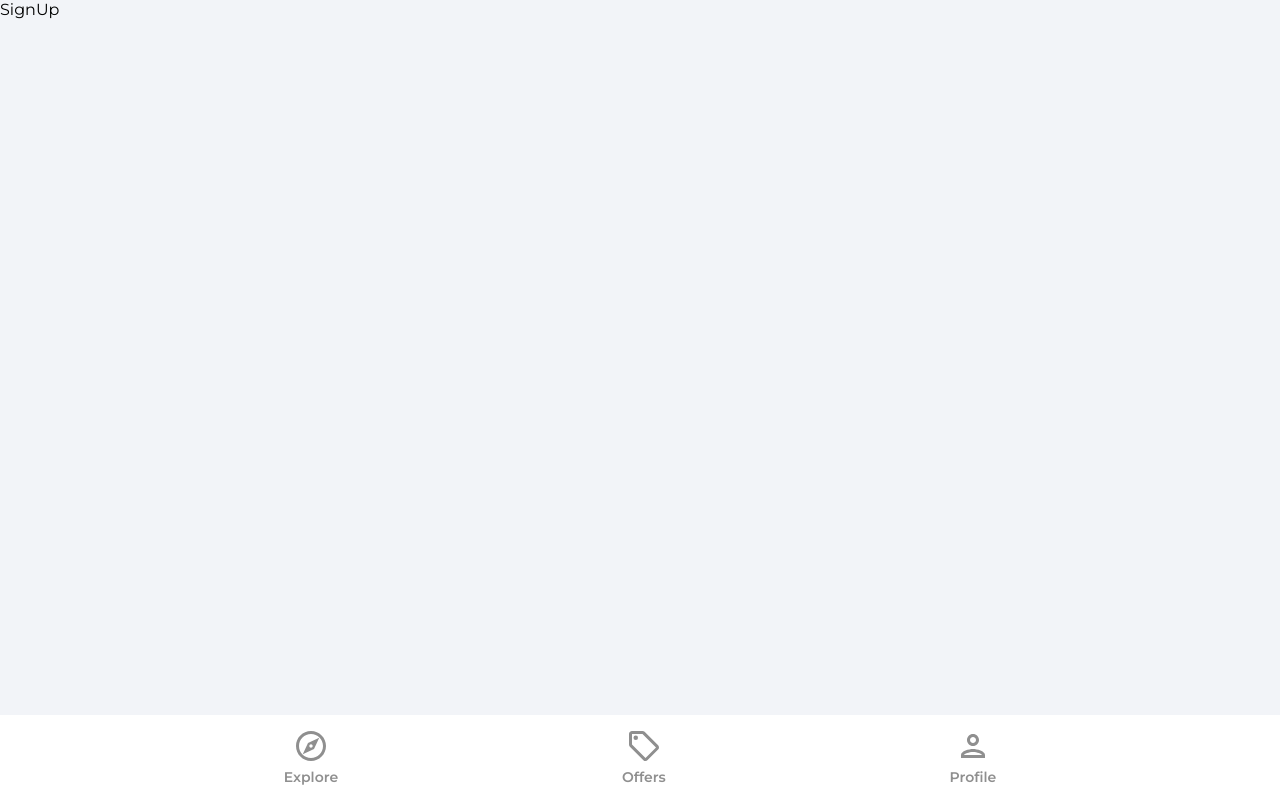
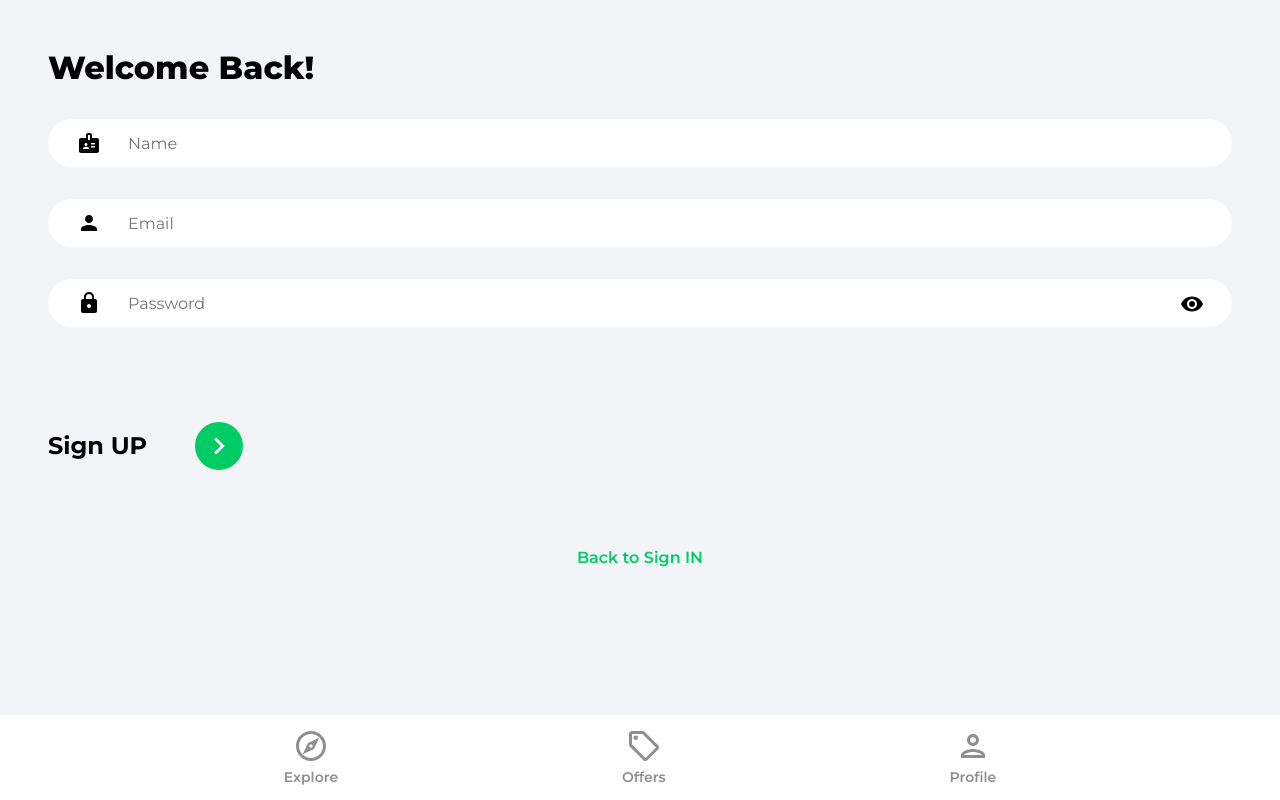
Before and after one commit to mohamedabdallah20/House-Marketplace-ReactJS, a React (Create React App) app: page /sign-up in a window 1280 px wide. Built offline with nearby package versions, Linux system fonts and the light colour scheme.

Commit message:
create sign in/up pages

```diff
--- a/src/pages/SignIn.jsx
+++ b/src/pages/SignIn.jsx
@@ -1,7 +1,75 @@
-import React from 'react'
+import React, { useState } from 'react'
+import { Link, useNavigate } from 'react-router-dom'
+import { ReactComponent as ArrowRightIcon } from '../assets/svg/keyboardArrowRightIcon.svg'
+import VisibilityIcon from '../assets/svg/visibilityIcon.svg'
 
 function SignIn() {
-  return <div>SignIn</div>
+  const [showPassword, setShowPassword] = useState(false)
+  const [formData, setFormData] = useState({
+    email: '',
+    password: '',
+  })
+  const { email, password } = formData
+  const navvigate = useNavigate()
+
+  const onChange = (e) => {
+    e.preventDefault()
+    setFormData((prevState) => ({
+      ...prevState,
+      [e.target.id]: e.target.value,
+    }))
+  }
+
+  return (
+    <>
+      <div className="pageContainer">
+        <header>
+          <p className="pageHeader">Welcome Back!</p>
+        </header>
+        <main>
+          <form>
+            <input
+              className="emailInput"
+              type="email"
+              placeholder="Email"
+              id="email"
+              value={email}
+              onChange={onChange}
+            />
+            <div className="passwordInputDiv">
+              <input
+                type={showPassword ? 'text' : 'password'}
+                className="passwordInput"
+                placeholder="Password"
+                id="password"
+                value={password}
+                onChange={onChange}
+              />
+              <img
+                src={VisibilityIcon}
+                alt="show password"
+                className="showPassword"
+                onClick={() => setShowPassword((prevState) => !prevState)}
+              />
+            </div>
+            <Link to="/forgot-password" className="forgotPasswordLink">
+              Forgot password
+            </Link>
+            <div className="signInBar">
+              <p className="signInText">Sign In</p>
+              <button className="signInButton">
+                <ArrowRightIcon fill="#ffffff" width="34px" height="34px" />
+              </button>
+            </div>
+          </form>
+          {/* google OAuth component */}
+          <Link to="/sign-up" className="registerLink">
+            signUp instead
+          </Link>
+        </main>
+      </div>
+    </>
+  )
 }
 
 export default SignIn
--- a/src/pages/SignUp.jsx
+++ b/src/pages/SignUp.jsx
@@ -1,7 +1,82 @@
-import React from 'react'
+import React, { useState } from 'react'
+import { Link, useNavigate } from 'react-router-dom'
+import { ReactComponent as ArrowRightIcon } from '../assets/svg/keyboardArrowRightIcon.svg'
+import VisibilityIcon from '../assets/svg/visibilityIcon.svg'
 
 function SignUp() {
-  return <div>SignUp</div>
+  const [showPassword, setShowPassword] = useState(false)
+  const [formData, setFormData] = useState({
+    email: '',
+    password: '',
+    // confirmPassword: '',
+    name: '',
+  })
+  const { email, password, name } = formData
+  const navvigate = useNavigate()
+
+  const onChange = (e) => {
+    e.preventDefault()
+    setFormData((prevState) => ({
+      ...prevState,
+      [e.target.id]: e.target.value,
+    }))
+  }
+
+  return (
+    <>
+      <div className="pageContainer">
+        <header>
+          <p className="pageHeader">Welcome Back!</p>
+        </header>
+        <main>
+          <form>
+            <input
+              className="nameInput"
+              type="text"
+              placeholder="Name"
+              id="name"
+              value={name}
+              onChange={onChange}
+            />
+            <input
+              className="emailInput"
+              type="email"
+              placeholder="Email"
+              id="email"
+              value={email}
+              onChange={onChange}
+            />
+            <div className="passwordInputDiv">
+              <input
+                type={showPassword ? 'text' : 'password'}
+                className="passwordInput"
+                placeholder="Password"
+                id="password"
+                value={password}
+                onChange={onChange}
+              />
+              <img
+                src={VisibilityIcon}
+                alt="show password"
+                className="showPassword"
+                onClick={() => setShowPassword((prevState) => !prevState)}
+              />
+            </div>
+            <div className="signUpBar">
+              <p className="signUpText">Sign UP</p>
+              <button className="signUpButton">
+                <ArrowRightIcon fill="#ffffff" width="34px" height="34px" />
+              </button>
+            </div>
+          </form>
+          {/* google OAuth component */}
+          <Link to="/sign-in" className="registerLink">
+            Back to Sign IN
+          </Link>
+        </main>
+      </div>
+    </>
+  )
 }
 
 export default SignUp
```
